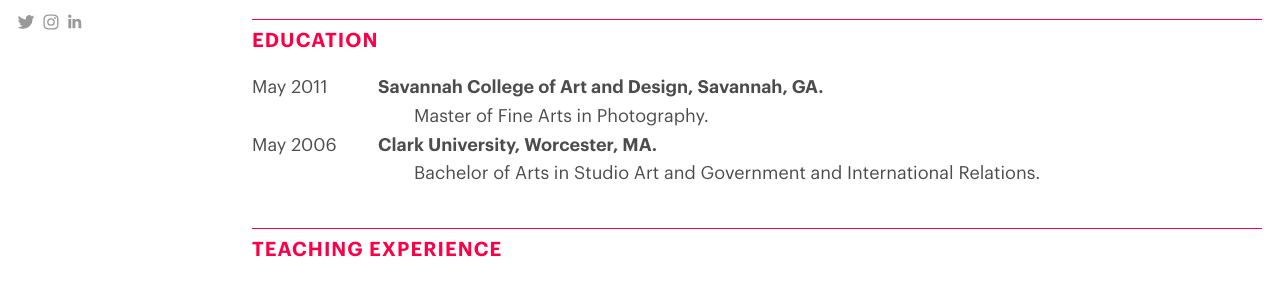
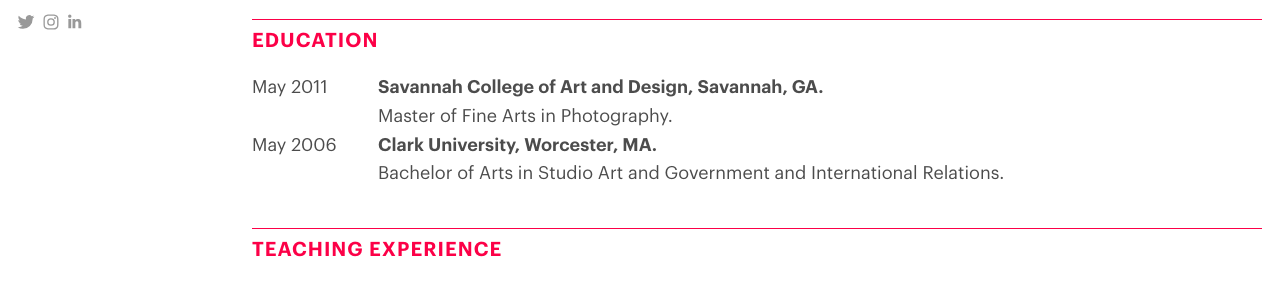
Before and after one commit to greermuldowney/greermuldowney-com, a Jekyll site: the page built from cv.md, in a window 1280 px wide. Shown: the part 277-575 px from the top of the page. Built offline with Jekyll 4.4.1, drawn with Linux system fonts in a browser that asks for light colours; our own code applies the rules of GitHub Pages for plain Markdown files.

Commit message:
Update CV styling so that multiple lines are flush along the same column.

```diff
--- a/assets/site/cv.scss
+++ b/assets/site/cv.scss
@@ -40,8 +40,6 @@
 
         dt {
             grid-column: 2;
-            text-indent: -2em;
-            margin-left: 2em;
 
         }
         dd {
```
